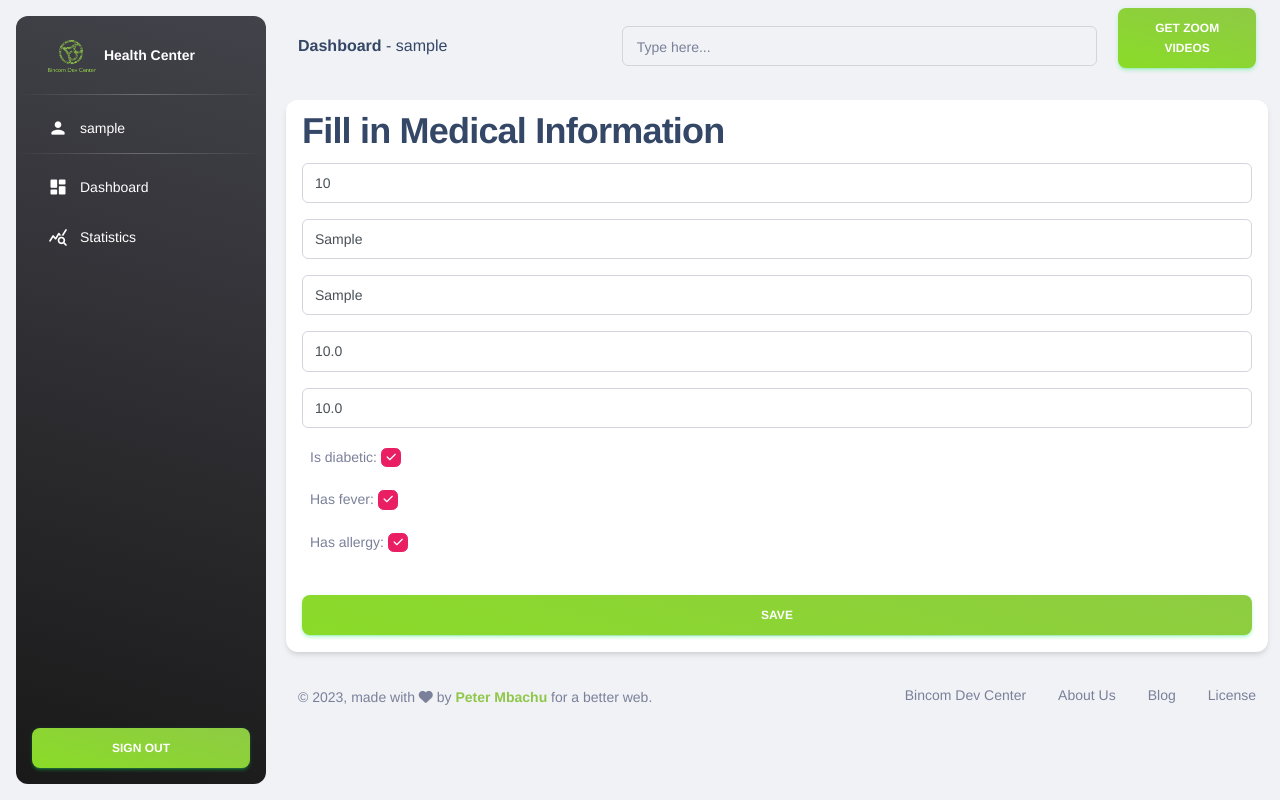
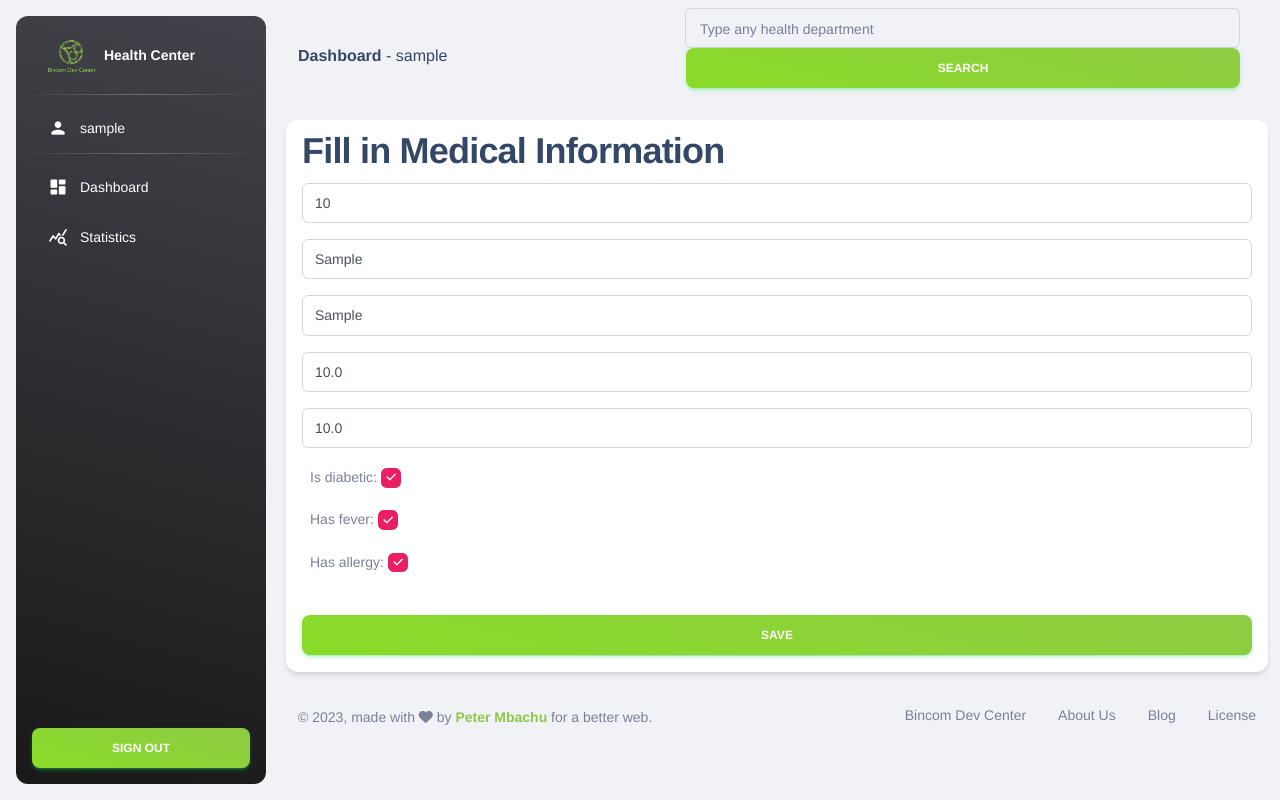
Before and after one commit to cla-bit/eHealth, a Django app: page /1/patient/information/ in a window 1280 px wide. Run offline with Django 5.2, Linux system fonts and the light colour scheme; a user stored in the database is signed in; tables that the repository leaves empty hold one stand-in row (values such as "Sample post"); parts of the project's set-up code (start-up, migrations or seed data) failed here and were passed over; some libraries are stand-ins or nearby versions.

Commit message:
Update navbar.html

```diff
--- a/templates/aside/navbar.html
+++ b/templates/aside/navbar.html
@@ -6,21 +6,14 @@
         </div>
         <div class="nav-flex2 search-zoom">
             <div class="ms-md-auto pe-md-3 search-box">
-                <form>
+                <form method="GET">
                     <div class="input-group input-group-outline">
-                        <label class="form-label">Type here...</label>
+                        <label class="form-label">Type any health department</label>
                         <input type="text" class="form-control">
                     </div>
+                    <button class="btn bg-gradient-primary w-100" type="button">Search</button>
                 </form>
             </div>
-            <form action="" method="POST" class="">
-                {% csrf_token %}
-                <div>
-                    <input type="hidden" name="user_id" value="{{ request.user.id }}">
-                    <button class="btn bg-gradient-primary w-100" type="submit">Get zoom videos</button>
-
-                </div>
-            </form>
         </div>
         <div class="nav-item d-xl-none ps-3 d-flex align-items-center side-bar-menu-toggler">
             <a href="javascript:;" class="nav-link text-body p-0" id="iconNavbarSidenav">
```
